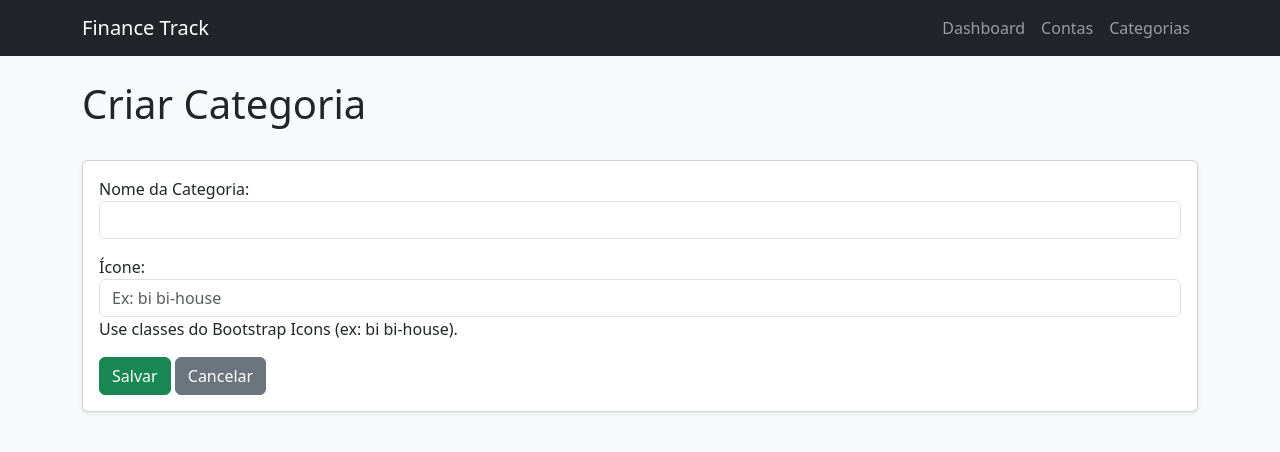
After one commit to acsjunior/finance-track, a Django app: page /categorias/nova/ in a window 1280 px wide. The commit adds this page. Shown: the top 452 px of the page. Run offline with Django 5.2, Linux system fonts and the light colour scheme.

Commit message:
feat(categoria) Create category management module

```diff
--- a/core/forms/__init__.py
+++ b/core/forms/__init__.py
@@ -0,0 +1,2 @@
+from .categoria_forms import CategoriaForm
+from .conta_forms import ContaBancariaForm
--- /dev/null
+++ b/core/forms/categoria_forms.py
@@ -0,0 +1,22 @@
+from django import forms
+
+from ..models import Categoria
+
+
+class CategoriaForm(forms.ModelForm):
+    class Meta:
+        model = Categoria
+        fields = ["nome", "icone"]
+        widgets = {
+            "nome": forms.TextInput(attrs={"class": "form-control"}),
+            "icone": forms.TextInput(
+                attrs={"class": "form-control", "placeholder": "Ex: bi bi-house"}
+            ),
+        }
+        labels = {
+            "nome": "Nome da Categoria",
+            "icone": "Ícone",
+        }
+        help_texts = {
+            "icone": "Use classes do Bootstrap Icons (ex: bi bi-house).",
+        }
--- a/core/main_urls.py
+++ b/core/main_urls.py
@@ -46,4 +46,5 @@ urlpatterns = [
         name="excluir_transacao_cartao",
     ),
     path("contas/", include("core.urls.conta_urls")),
+    path("categorias/", include("core.urls.categoria_urls")),
 ]
--- a/core/models.py
+++ b/core/models.py
@@ -14,6 +14,12 @@ class ContaBancaria(models.Model):
 
 class Categoria(models.Model):
     nome = models.CharField(max_length=100)
+    icone = models.CharField(
+        max_length=50,
+        blank=True,
+        null=True,
+        help_text="Classe CSS do ícone (ex: bi bi-house, bi bi-car). Consulte Bootstrap Icons.",
+    )
 
     def __str__(self):
         return self.nome
--- a/core/templates/core/base.html
+++ b/core/templates/core/base.html
@@ -13,6 +13,8 @@
 </head>
 
 <body class="bg-light">
+
+    {% include 'core/partials/_navbar.html' %}
 
     <div class="container mt-4">
         {% if messages %}
--- /dev/null
+++ b/core/templates/core/categorias/categoria_form.html
@@ -0,0 +1,19 @@
+{% extends 'core/base.html' %}
+{% block title %}{{ acao }} Categoria{% endblock %}
+
+{% block content %}
+<div class="d-flex justify-content-between align-items-center mb-4">
+    <h1>{{ acao }} Categoria</h1>
+</div>
+
+<div class="card shadow-sm">
+    <div class="card-body">
+        <form method="post">
+            {% csrf_token %}
+            {{ form.as_p }} {# Ou renderize o formulário com mais controle, se preferir #}
+            <button type="submit" class="btn btn-success">Salvar</button>
+            <a href="{% url 'categorias:listar_categorias' %}" class="btn btn-secondary">Cancelar</a>
+        </form>
+    </div>
+</div>
+{% endblock %}
--- /dev/null
+++ b/core/templates/core/partials/_navbar.html
@@ -0,0 +1,23 @@
+{% load static %}
+
+<nav class="navbar navbar-expand-lg navbar-dark bg-dark">
+    <div class="container">
+        <a class="navbar-brand" href="{% url 'dashboard' %}">Finance Track</a>
+        <button class="navbar-toggler" type="button" data-bs-toggle="collapse" data-bs-target="#navbarNav" aria-controls="navbarNav" aria-expanded="false" aria-label="Toggle navigation">
+            <span class="navbar-toggler-icon"></span>
+        </button>
+        <div class="collapse navbar-collapse" id="navbarNav">
+            <ul class="navbar-nav ms-auto">
+                <li class="nav-item">
+                    <a class="nav-link" href="{% url 'dashboard' %}">Dashboard</a>
+                </li>
+                <li class="nav-item">
+                    <a class="nav-link" href="{% url 'contas:listar_contas' %}">Contas</a>
+                </li>
+                <li class="nav-item">
+                    <a class="nav-link" href="{% url 'categorias:listar_categorias' %}">Categorias</a>
+                </li>
+            </ul>
+        </div>
+    </div>
+</nav>
--- a/core/urls/__init__.py
+++ b/core/urls/__init__.py
@@ -0,0 +1,2 @@
+from .categoria_urls import *
+from .conta_urls import *
--- a/core/views/__init__.py
+++ b/core/views/__init__.py
@@ -0,0 +1,4 @@
+from core.forms import CategoriaForm, ContaBancariaForm
+
+from .categoria_views import *
+from .conta_views import *
--- /dev/null
+++ b/core/views/categoria_views.py
@@ -0,0 +1,62 @@
+from django.contrib import messages
+from django.shortcuts import get_object_or_404, redirect, render
+from django.views.decorators.http import require_POST
+
+from ..forms.categoria_forms import CategoriaForm
+from ..models import Categoria
+
+
+def listar_categorias(request):
+    categorias = Categoria.objects.all().order_by("nome")
+    return render(
+        request, "core/categorias/listar_categorias.html", {"categorias": categorias}
+    )
+
+
+def criar_categoria(request):
+    if request.method == "POST":
+        form = CategoriaForm(request.POST)
+        if form.is_valid():
+            form.save()
+            messages.success(request, "Categoria criada com sucesso!")
+            return redirect("categorias:listar_categorias")
+        else:
+            messages.error(request, "Erro ao criar categoria. Verifique os dados.")
+    else:
+        form = CategoriaForm()
+    return render(
+        request, "core/categorias/categoria_form.html", {"form": form, "acao": "Criar"}
+    )
+
+
+def editar_categoria(request, pk):
+    categoria = get_object_or_404(Categoria, pk=pk)
+    if request.method == "POST":
+        form = CategoriaForm(request.POST, instance=categoria)
+        if form.is_valid():
+            form.save()
+            messages.success(request, "Categoria atualizada com sucesso!")
+            return redirect("categorias:listar_categorias")
+        else:
+            messages.error(request, "Erro ao atualizar categoria. Verifique os dados.")
+    else:
+        form = CategoriaForm(instance=categoria)
+    return render(
+        request,
+        "core/categorias/categoria_form.html",
+        {"form": form, "categoria": categoria, "acao": "Editar"},
+    )
+
+
+@require_POST
+def excluir_categoria(request, pk):
+    categoria = get_object_or_404(Categoria, pk=pk)
+    try:
+        categoria.delete()
+        messages.success(request, "Categoria excluída com sucesso!")
+    except Exception:
+        messages.error(
+            request,
+            "Não foi possível excluir a categoria. Existem transações vinculadas a ela.",
+        )
+    return redirect("categorias:listar_categorias")
--- a/core/views/conta_views.py
+++ b/core/views/conta_views.py
@@ -2,7 +2,7 @@ from django.contrib import messages
 from django.shortcuts import get_object_or_404, redirect, render
 from django.views.decorators.http import require_POST
 
-from ..forms.conta_forms import ContaBancariaForm
+from ..forms import ContaBancariaForm
 from ..models import ContaBancaria
 
 
```
Also changed, not shown: core/templates/core/categorias/listar_categorias.html (added, +52 -0 lines), core/urls/categoria_urls.py (added, +17 -0 lines), core/migrations/0008_categoria_icone.py (added).
